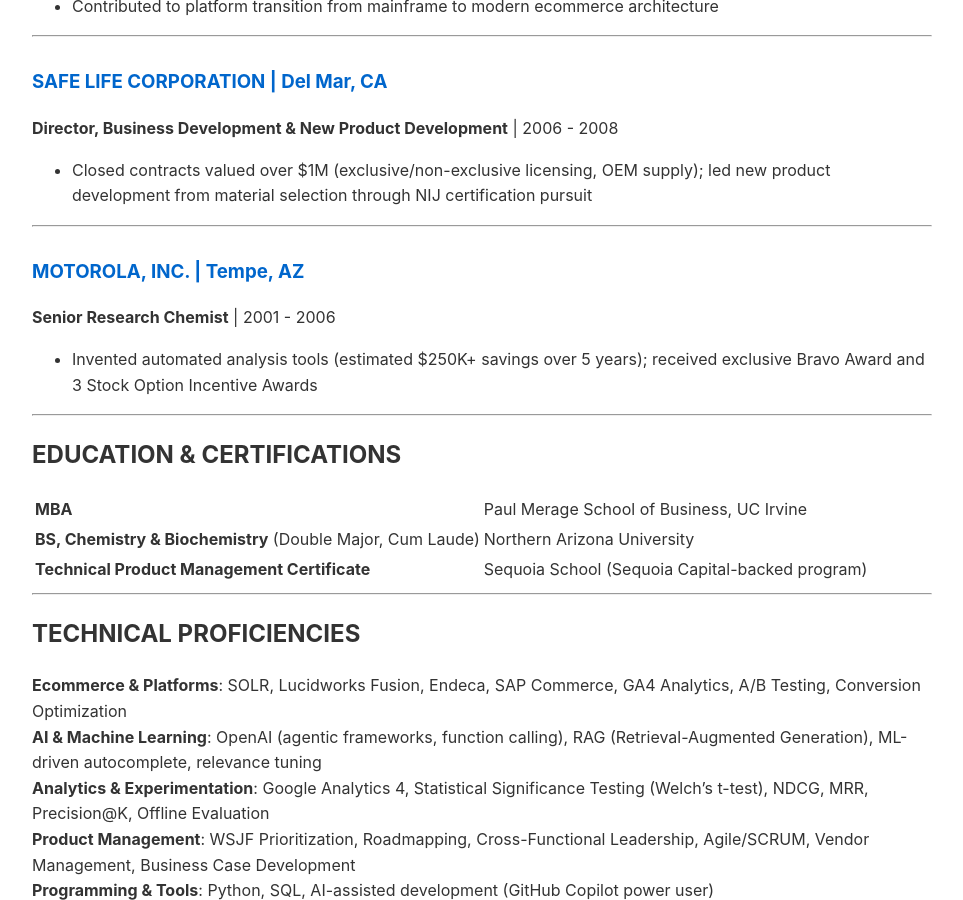
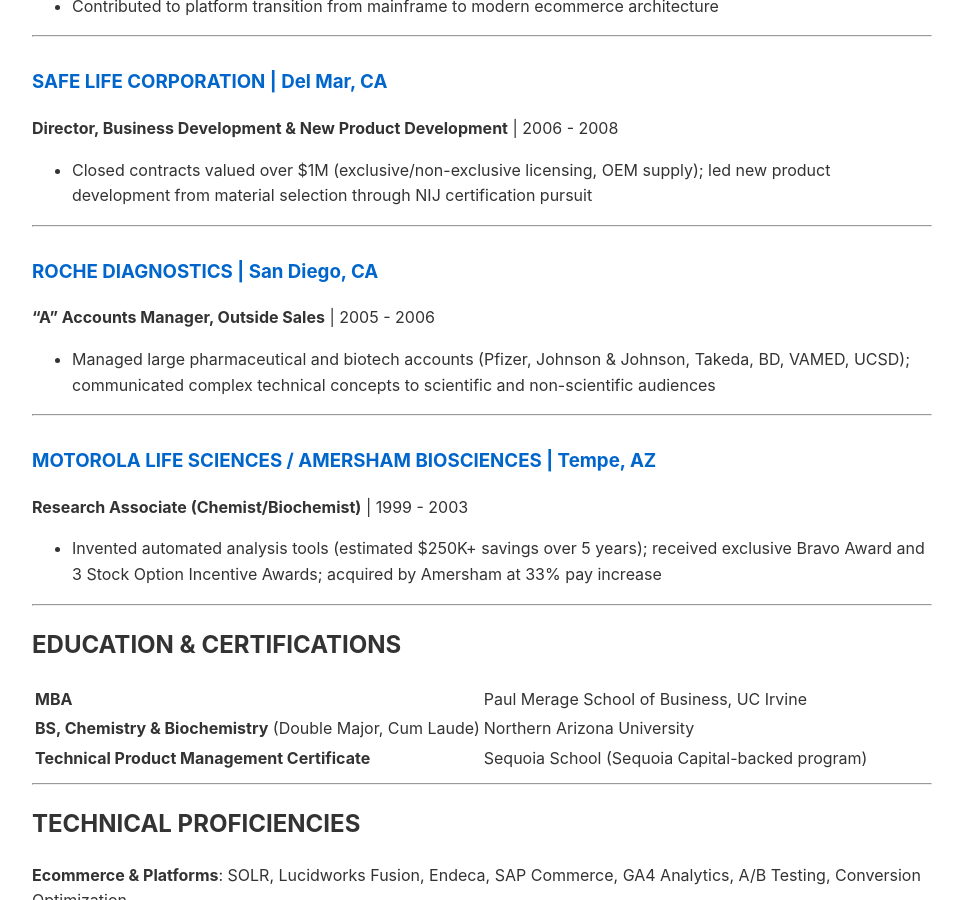
Before and after one commit to tsimech/tsimech.github.io, a Jekyll site: the page built from docs/grove.md, in a window 1280 px wide and 900 px high, scrolled down 5099 px. Shown: the whole window, without its empty margins (158-1121 px from the left). Built offline with Jekyll 4.4.1, drawn with Linux system fonts in a browser that asks for light colours; our own code applies the rules of GitHub Pages for plain Markdown files.

Commit message:
Fix Grove resume: correct Motorola dates (1999-2003), add missing Roche Diagnostics role (2005-2006)

```diff
--- a/docs/grove.md
+++ b/docs/grove.md
@@ -147,10 +147,17 @@ Led enterprise-wide digital product strategy for $3B+ revenue ecommerce channel
 
 ---
 
-### MOTOROLA, INC. | Tempe, AZ
-**Senior Research Chemist** | 2001 - 2006
+### ROCHE DIAGNOSTICS | San Diego, CA
+**"A" Accounts Manager, Outside Sales** | 2005 - 2006
 
-- Invented automated analysis tools (estimated $250K+ savings over 5 years); received exclusive Bravo Award and 3 Stock Option Incentive Awards
+- Managed large pharmaceutical and biotech accounts (Pfizer, Johnson & Johnson, Takeda, BD, VAMED, UCSD); communicated complex technical concepts to scientific and non-scientific audiences
+
+---
+
+### MOTOROLA LIFE SCIENCES / AMERSHAM BIOSCIENCES | Tempe, AZ
+**Research Associate (Chemist/Biochemist)** | 1999 - 2003
+
+- Invented automated analysis tools (estimated $250K+ savings over 5 years); received exclusive Bravo Award and 3 Stock Option Incentive Awards; acquired by Amersham at 33% pay increase
 
 ---
 
```
